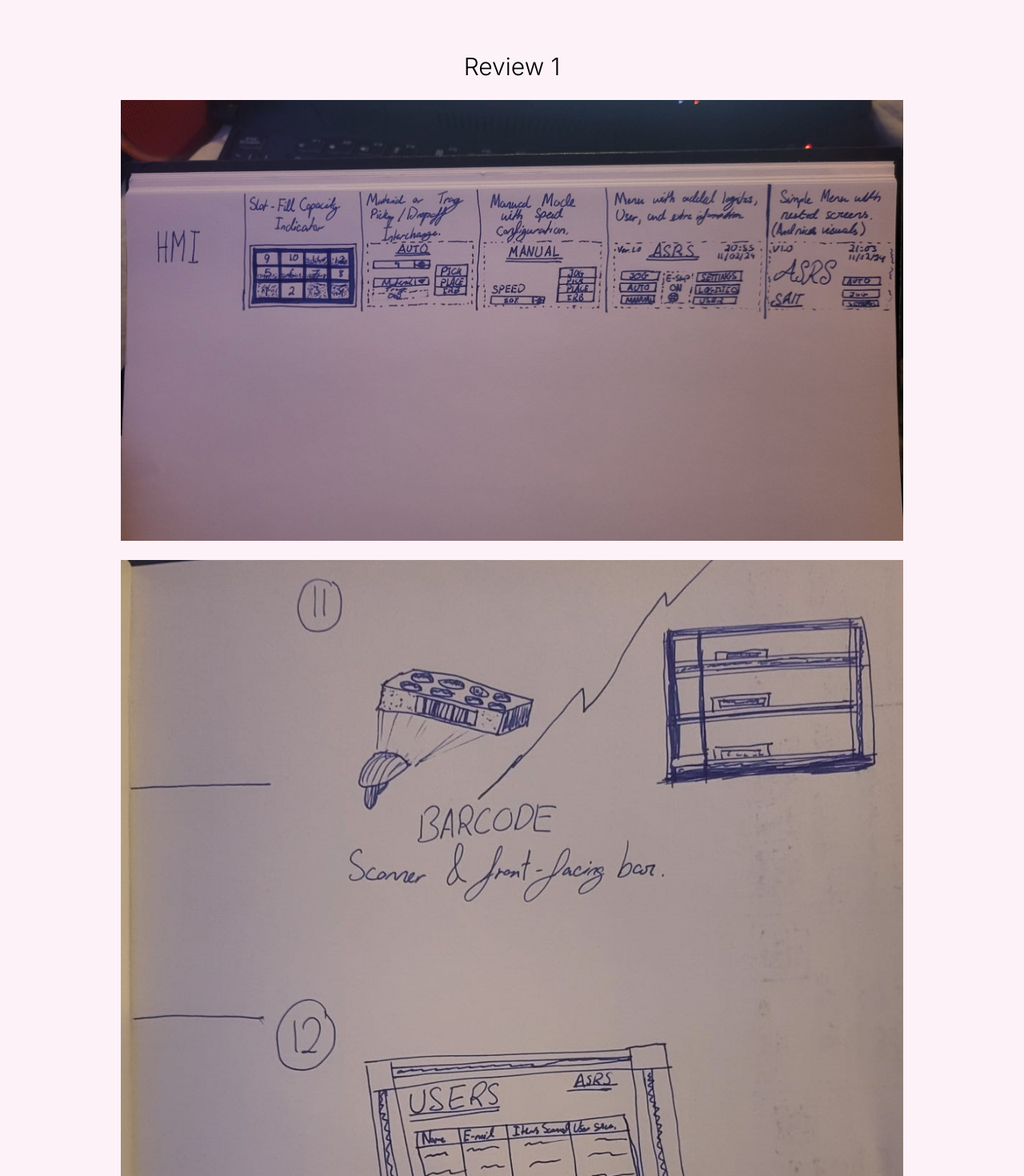
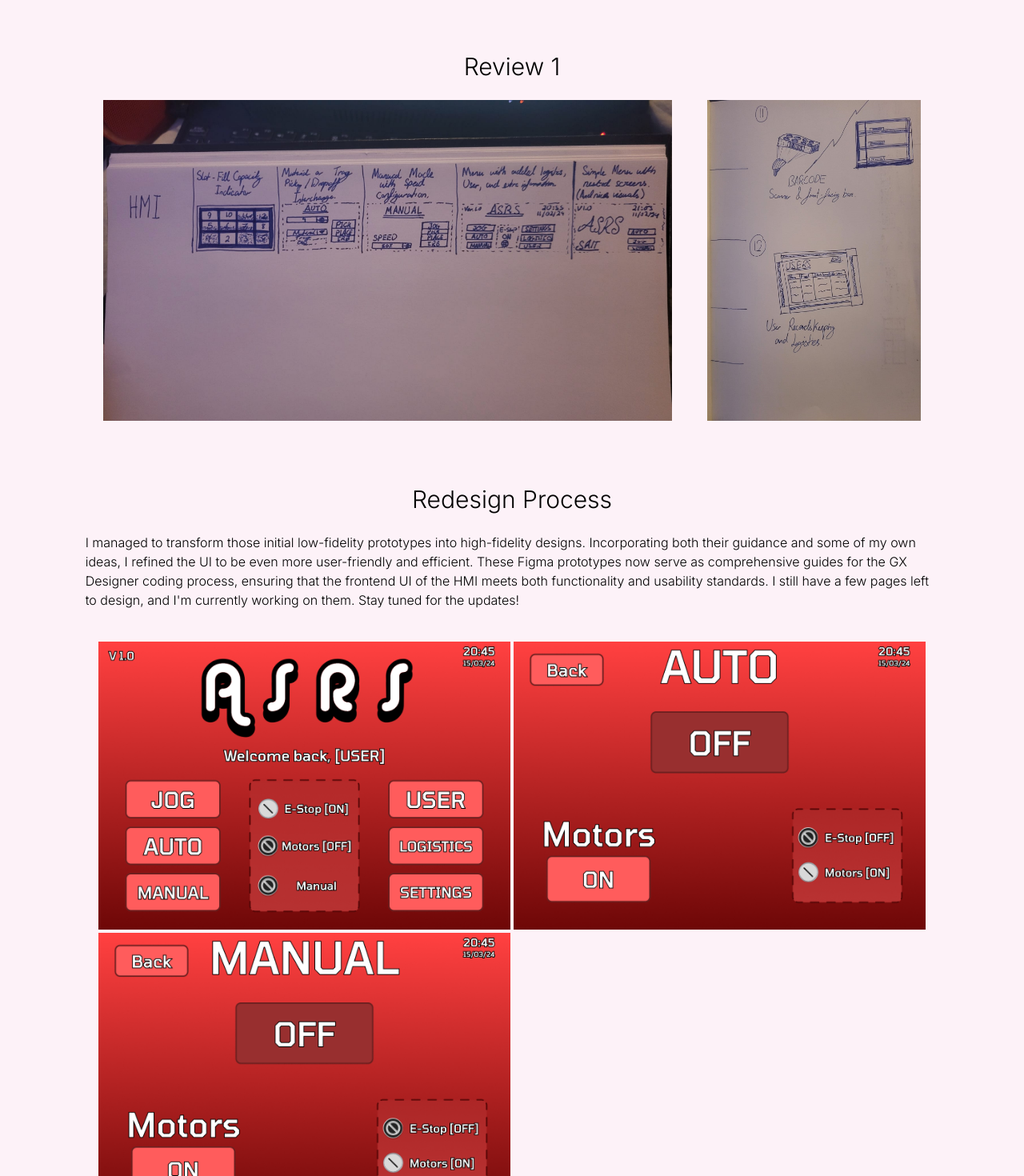
Before and after one commit to tansimafiana/Portfolio, a Next.js app in the folder tansimakamalfiana-portfolio/: page /pages/EngineeringPage in a window 1280 px wide. Shown: the part 1660-3130 px from the top of the page at 80% size. Built offline with nearby package versions, Linux system fonts and the light colour scheme.

Commit message:
Update page.js

```diff
--- a/tansimakamalfiana-portfolio/app/pages/EngineeringPage/page.js
+++ b/tansimakamalfiana-portfolio/app/pages/EngineeringPage/page.js
@@ -76,8 +76,10 @@ storage systems.</p>
           {/* Slide 7 */}
           <div className="flex flex-col pt-20 w-full space-y-6">
             <h2 className="text-3xl text-center"> Review 1</h2>
-            <div className="flex justify-center w-11/12 mx-auto"><Image alt="srsl" className="justify-center flex" src="/lofip.JPEG" height="1080" width="1920" style={{objectFit: 'cover', position: 'relative'}} /></div>
-            <div className="flex justify-center w-11/12 mx-auto"><Image alt="srs2" className="justify-center flex" src="/lofip2.JPEG" height="1080" width="1920" style={{objectFit: 'cover', position: 'relative'}} /></div>
+            <div className="flex flex-row">
+              <div className="flex w-8/12 mx-auto"><Image alt="srsl" className="justify-center flex" src="/lofip.JPEG" height="1080" width="1920" style={{objectFit: 'fit', position: 'relative'}} /></div>
+              <div className="flex w-3/12 mx-auto"><Image alt="srs2" className="justify-center flex" src="/lofip2.JPEG" height="1080" width="1920" style={{objectFit: 'fit', position: 'relative'}} /></div>
+            </div>
           </div>
 
 
@@ -86,9 +88,11 @@ storage systems.</p>
           <div className="flex flex-col pt-20 w-full space-y-6">
             <h2 className="text-3xl text-center">Redesign Process</h2>
             <p>I managed to transform those initial low-fidelity prototypes into high-fidelity designs. Incorporating both their guidance and some of my own ideas, I refined the UI to be even more user-friendly and efficient. These Figma prototypes now serve as comprehensive guides for the GX Designer coding process, ensuring that the frontend UI of the HMI meets both functionality and usability standards. I still have a few pages left to design, and I&apos;m currently working on them. Stay tuned for the updates!</p>
-            <div className="flex justify-center w-11/12 mx-auto"><Image alt="srs4" className="justify-center flex" src="/HMI 11_ - Home Page.png" height="1080" width="1920" style={{objectFit: 'cover', position: 'relative'}} /></div>
-            <div className="flex justify-center w-11/12 mx-auto"><Image alt="srs5" className="justify-center flex" src="/HMI 11_ - Auto Page.png" height="1080" width="1920" style={{objectFit: 'cover', position: 'relative'}} /></div>
-            <div className="flex justify-center w-11/12 mx-auto"><Image alt="srs6" className="justify-center flex" src="/HMI 11_ - Manual Page.png" height="1080" width="1920" style={{objectFit: 'cover', position: 'relative'}} /></div>
+            <div className="grid grid-cols-2 p-4 gap-1">
+              <div className="flex justify-center w-full mx-auto"><Image alt="srs4" className="justify-center flex" src="/HMI 11_ - Home Page.png" height="1080" width="1920" style={{objectFit: 'cover', position: 'relative'}} /></div>
+              <div className="flex justify-center w-full mx-auto"><Image alt="srs5" className="justify-center flex" src="/HMI 11_ - Auto Page.png" height="1080" width="1920" style={{objectFit: 'cover', position: 'relative'}} /></div>
+              <div className="flex justify-center w-full mx-auto"><Image alt="srs6" className="justify-center flex" src="/HMI 11_ - Manual Page.png" height="1080" width="1920" style={{objectFit: 'cover', position: 'relative'}} /></div>
+            </div>
           </div>
 
  {/* Slide 6 */}
```
